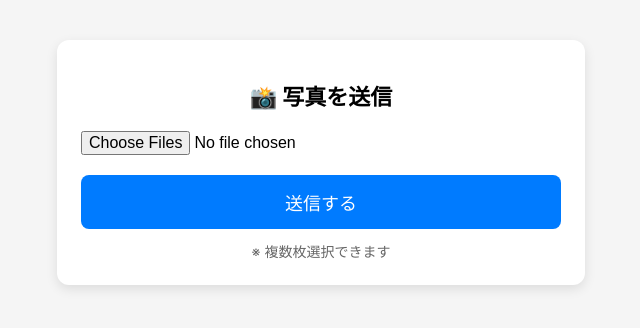
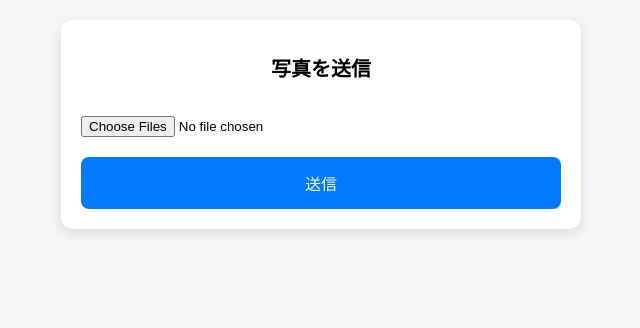
Before and after one commit to k-matsuyama-coder/photo-tool, a Flask app: page / in a window 1280 px wide. Shown: the top 328 px of the page, without its empty margins (319-959 px from the left). Run offline with Flask 3, Linux system fonts and the light colour scheme.

Commit message:
スマホ対応デザイン

```diff
--- a/templates/index.html
+++ b/templates/index.html
@@ -4,79 +4,47 @@
   <meta charset="UTF-8">
   <meta name="viewport" content="width=device-width, initial-scale=1.0">
   <title>写真送付ツール</title>
-
   <style>
     body {
-            font-family: -apple-system, BlinkMacSystemFont, "Helvetica Neue", Arial, sans-serif;
+      font-family: -apple-system, BlinkMacSystemFont, sans-serif;
       background: #f5f5f5;
       margin: 0;
-            padding: 0;
+      padding: 20px;
     }
-
     .container {
       max-width: 480px;
-            margin: 40px auto;
-            background: white;
-            padding: 24px;
+      margin: auto;
+      background: #fff;
+      padding: 20px;
       border-radius: 12px;
       box-shadow: 0 4px 12px rgba(0,0,0,0.1);
     }
-
     h1 {
+      font-size: 20px;
       text-align: center;
-            font-size: 22px;
-            margin-bottom: 20px;
     }
-
     input[type="file"] {
       width: 100%;
-            margin-bottom: 20px;
-            font-size: 16px;
+      margin: 20px 0;
     }
-
     button {
       width: 100%;
       padding: 14px;
-            font-size: 18px;
-            background: #007bff;
+      font-size: 16px;
+      background: #007aff;
       color: white;
       border: none;
       border-radius: 8px;
-            cursor: pointer;
-        }
-
-        button:active {
-            background: #0056b3;
-        }
-
-        .note {
-            font-size: 14px;
-            color: #666;
-            text-align: center;
-            margin-top: 12px;
     }
   </style>
 </head>
-
 <body>
   <div class="container">
-        <h1>📸 写真を送信</h1>
-
+    <h1>写真を送信</h1>
     <form method="POST" enctype="multipart/form-data">
-            <input
-                type="file"
-                name="photos"
-                accept="image/*"
-                multiple
-                required
-            >
-
-            <button type="submit">送信する</button>
+      <input type="file" name="photos" multiple required>
+      <button type="submit">送信</button>
     </form>
-
-        <div class="note">
-            ※ 複数枚選択できます
-        </div>
   </div>
 </body>
 </html>
```
Lines whose indentation alone changed are shown as unchanged.
